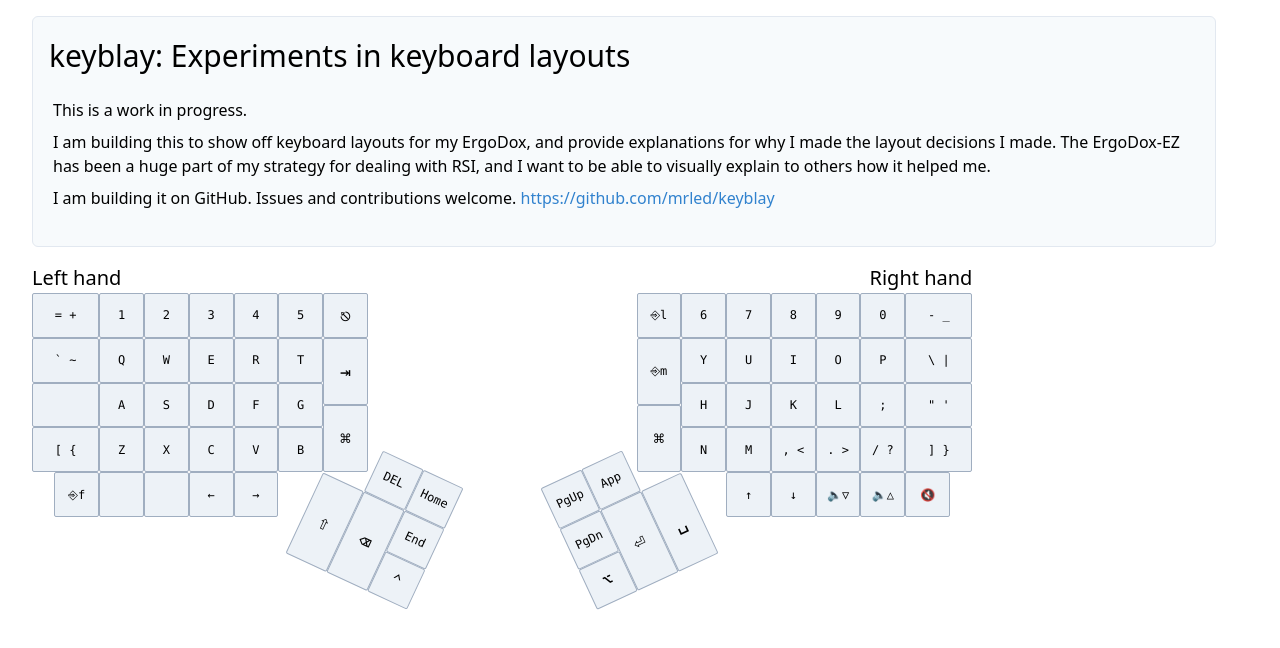
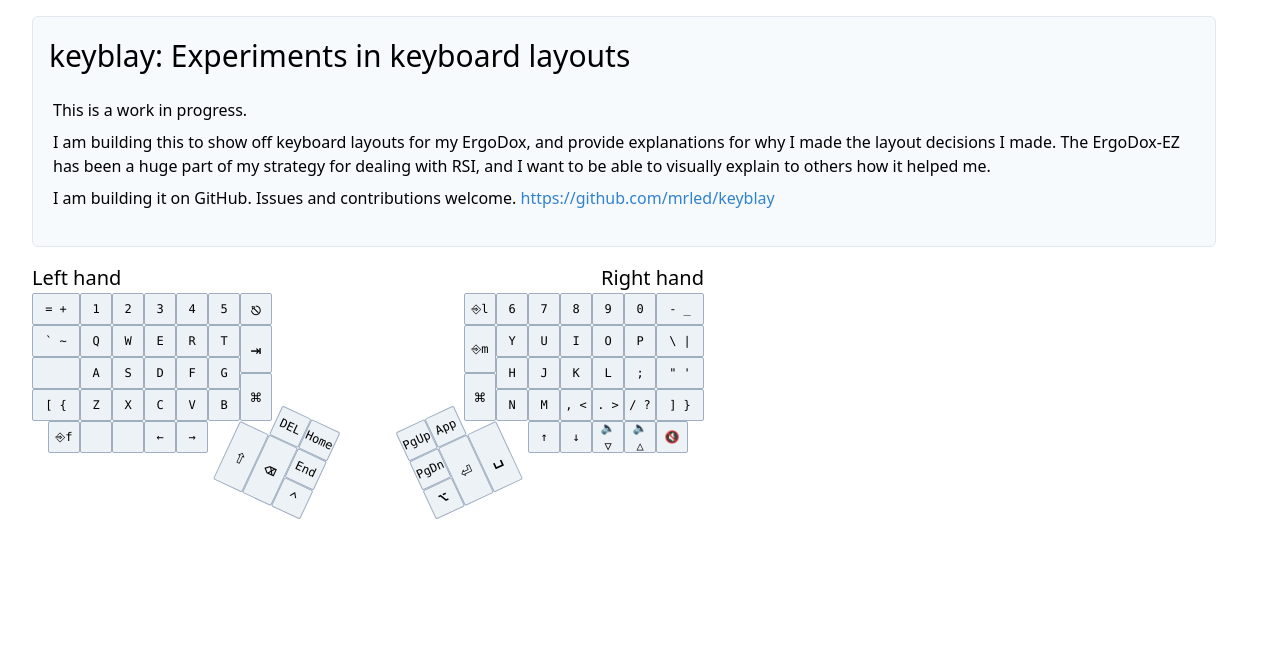
Before and after one commit to mrled/keymap.click, a Next.js app: page / in a window 1280 px wide. Shown: the top 648 px of the page. Built offline with nearby package versions, Linux system fonts and the light colour scheme.

Commit message:
Make keys smaller in all screen sizes

```diff
--- a/styles/keygrid.css
+++ b/styles/keygrid.css
@@ -3,11 +3,11 @@
  */
 
 :root {
-  --keyboard-grid-unit: 1rem;
+  --keyboard-grid-unit: 0.75rem;
 }
 @media (min-width: 768px) {
   :root {
-    --keyboard-grid-unit: 1.4rem;
+    --keyboard-grid-unit: 1rem;
   }
 }
 
```
